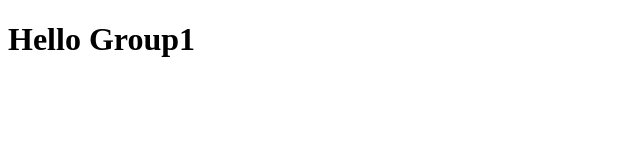
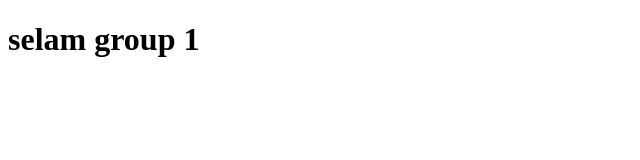
Before and after one commit to adanegulti/gitPractice1-1, a plain HTML site: page Pages/index.html in a window 1280 px wide. Shown: the whole page, without its empty margins (0-640 px from the left). Drawn offline with Linux system fonts and the light colour scheme.

Commit message:
updated H1

```diff
--- a/Pages/index.html
+++ b/Pages/index.html
@@ -7,6 +7,6 @@
     <title>GitHub Group1 Practice</title>
 </head>
 <body>
-    <h1>Hello Group1</h1>
+    <h1>selam group 1</h1>
 </body>
 </html>
```
